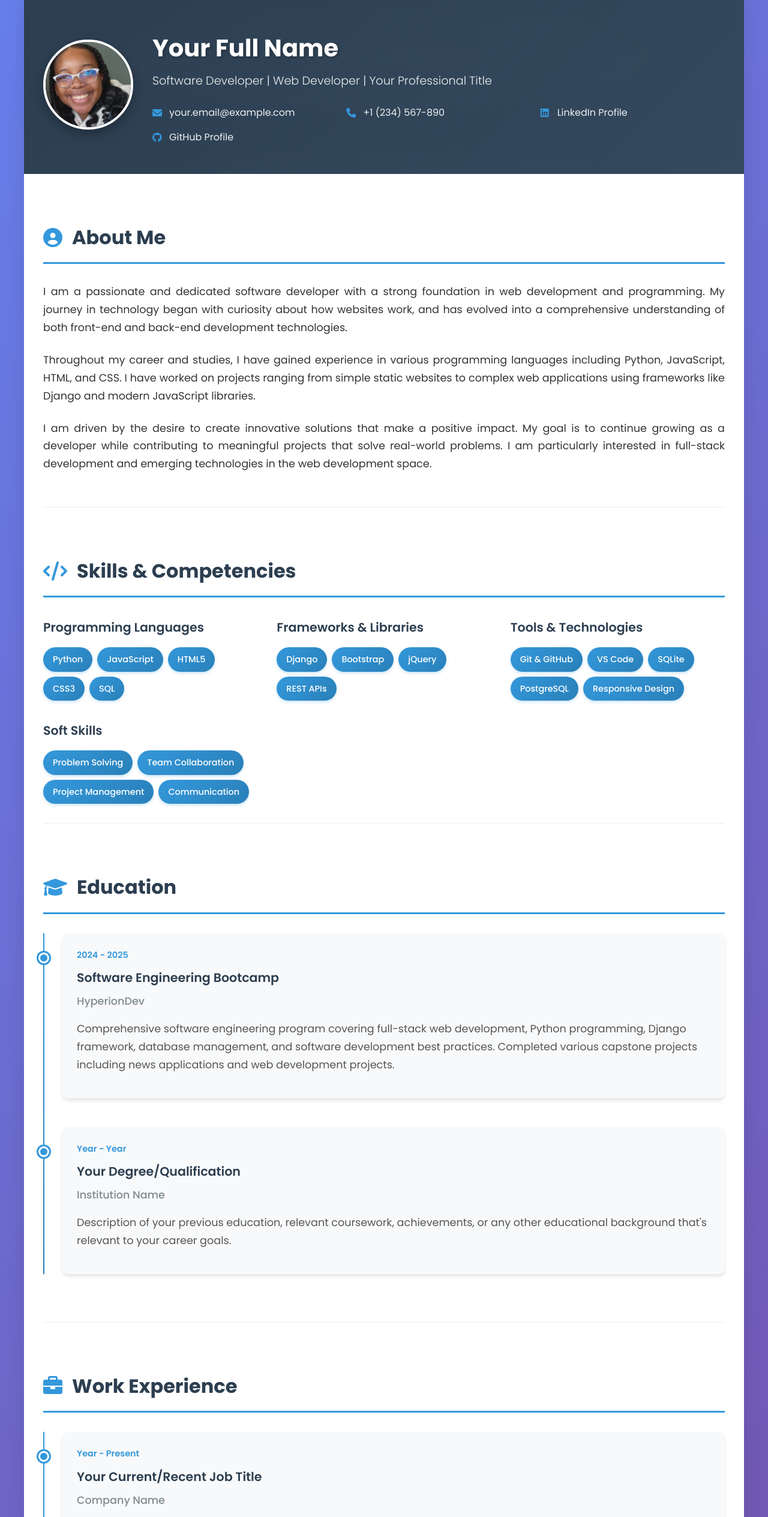
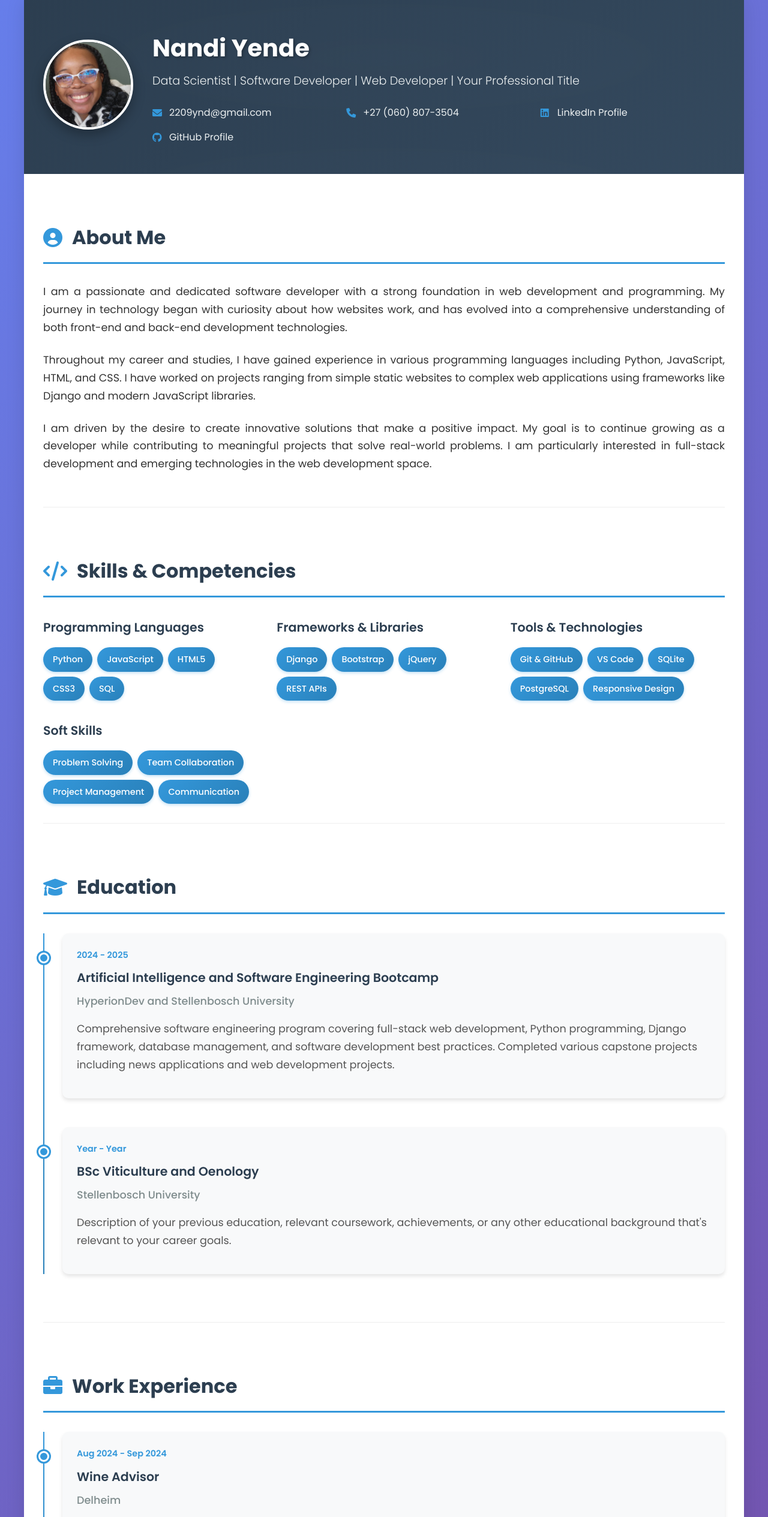
Before and after one commit to nandi-y/MyCV, a plain HTML site: page index.html in a window 1280 px wide. Shown: the top 2529 px of the page at 60% size. Drawn offline with Linux system fonts and the light colour scheme.

Commit message:
Revise personal CV details and structure

```diff
--- a/index.html
+++ b/index.html
@@ -24,24 +24,24 @@
                     </div> -->
                 </div>
                 <div class="profile-info">
-                    <h1 class="name">Your Full Name</h1>
-                    <p class="title">Software Developer | Web Developer | Your Professional Title</p>
+                    <h1 class="name">Nandi Yende</h1>
+                    <p class="title">Data Scientist | Software Developer | Web Developer | Your Professional Title</p>
                     <div class="contact-info">
                         <div class="contact-item">
                             <i class="fas fa-envelope"></i>
-                            <a href="mailto:your.email@example.com">your.email@example.com</a>
+                            <a href="mailto:your.email@example.com">2209ynd@gmail.com</a>
                         </div>
                         <div class="contact-item">
                             <i class="fas fa-phone"></i>
-                            <a href="tel:+1234567890">+1 (234) 567-890</a>
+                            <a href="tel:+270608073504">+27 (060) 807-3504</a>
                         </div>
                         <div class="contact-item">
                             <i class="fab fa-linkedin"></i>
-                            <a href="https://linkedin.com/in/yourprofile" target="_blank">LinkedIn Profile</a>
+                            <a href="https://linkedin.com/in/Nandi-Yende" target="_blank">LinkedIn Profile</a>
                         </div>
                         <div class="contact-item">
                             <i class="fab fa-github"></i>
-                            <a href="https://github.com/yourusername" target="_blank">GitHub Profile</a>
+                            <a href="https://github.com/nandi-y" target="_blank">GitHub Profile</a>
                         </div>
                     </div>
                 </div>
@@ -136,8 +136,8 @@
                         <div class="timeline-item">
                             <div class="timeline-date">2024 - 2025</div>
                             <div class="timeline-content">
-                                <h3>Software Engineering Bootcamp</h3>
-                                <h4>HyperionDev</h4>
+                                <h3>Artificial Intelligence and Software Engineering Bootcamp</h3>
+                                <h4>HyperionDev and Stellenbosch University</h4>
                                 <p>
                                     Comprehensive software engineering program covering full-stack web development,
                                     Python programming, Django framework, database management, and software development
@@ -149,8 +149,8 @@
                         <div class="timeline-item">
                             <div class="timeline-date">Year - Year</div>
                             <div class="timeline-content">
-                                <h3>Your Degree/Qualification</h3>
-                                <h4>Institution Name</h4>
+                                <h3>BSc Viticulture and Oenology</h3>
+                                <h4>Stellenbosch University</h4>
                                 <p>
                                     Description of your previous education, relevant coursework, achievements,
                                     or any other educational background that's relevant to your career goals.
@@ -170,10 +170,10 @@
                 <div class="section-content">
                     <div class="timeline">
                         <div class="timeline-item">
-                            <div class="timeline-date">Year - Present</div>
+                            <div class="timeline-date"> Aug 2024 - Sep 2024</div>
                             <div class="timeline-content">
-                                <h3>Your Current/Recent Job Title</h3>
-                                <h4>Company Name</h4>
+                                <h3>Wine Advisor</h3>
+                                <h4>Delheim</h4>
                                 <p>
                                     Description of your role, responsibilities, and key achievements. Include specific
                                     technologies used, projects completed, and any quantifiable results or impacts
@@ -183,22 +183,6 @@
                                     <li>Key achievement or responsibility</li>
                                     <li>Another important accomplishment</li>
                                     <li>Technology or skill you developed</li>
-                                </ul>
-                            </div>
-                        </div>
-                        <div class="timeline-item">
-                            <div class="timeline-date">Year - Year</div>
-                            <div class="timeline-content">
-                                <h3>Previous Job Title</h3>
-                                <h4>Company Name</h4>
-                                <p>
-                                    Description of your previous role and how it contributed to your professional
-                                    development. Even if not directly related to programming, highlight transferable
-                                    skills like problem-solving, communication, or project management.
-                                </p>
-                                <ul class="achievement-list">
-                                    <li>Relevant achievement or skill gained</li>
-                                    <li>Experience that translates to development work</li>
                                 </ul>
                             </div>
                         </div>
```
